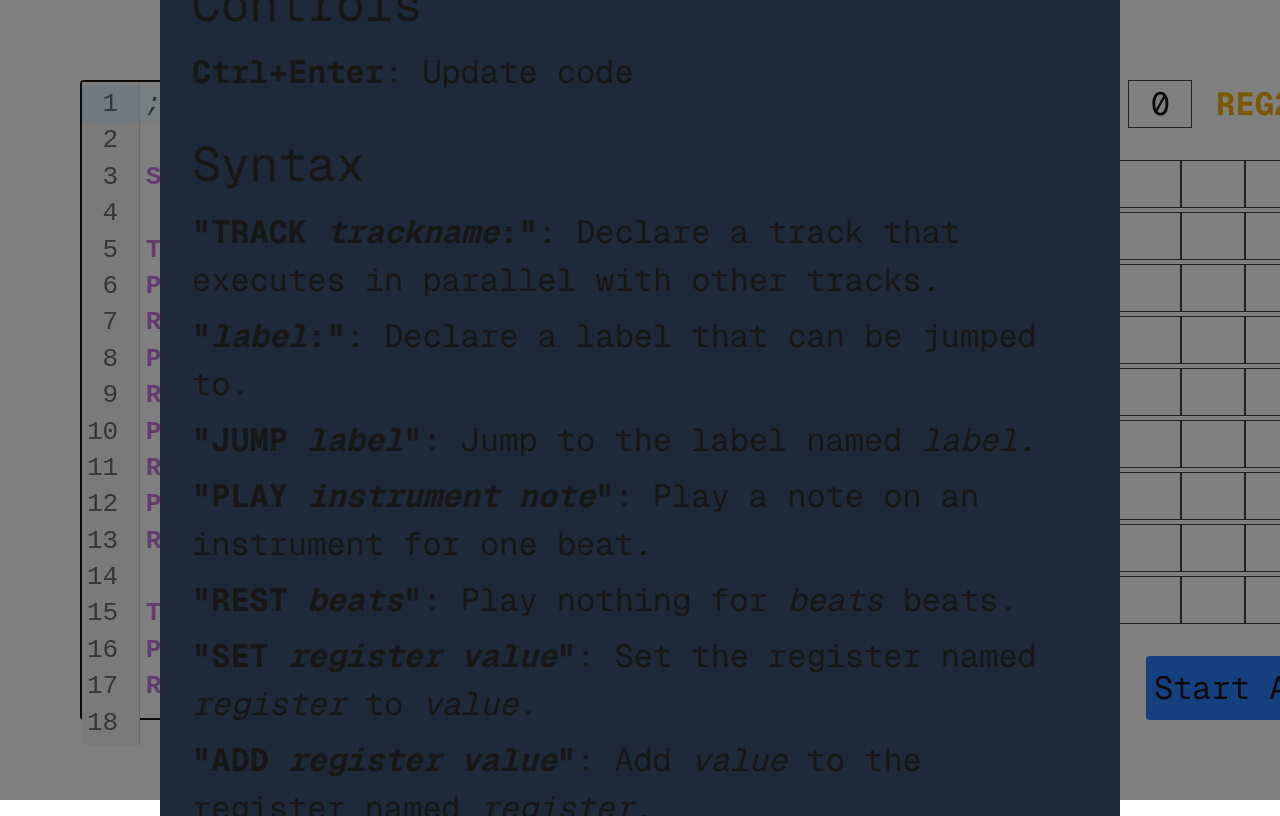
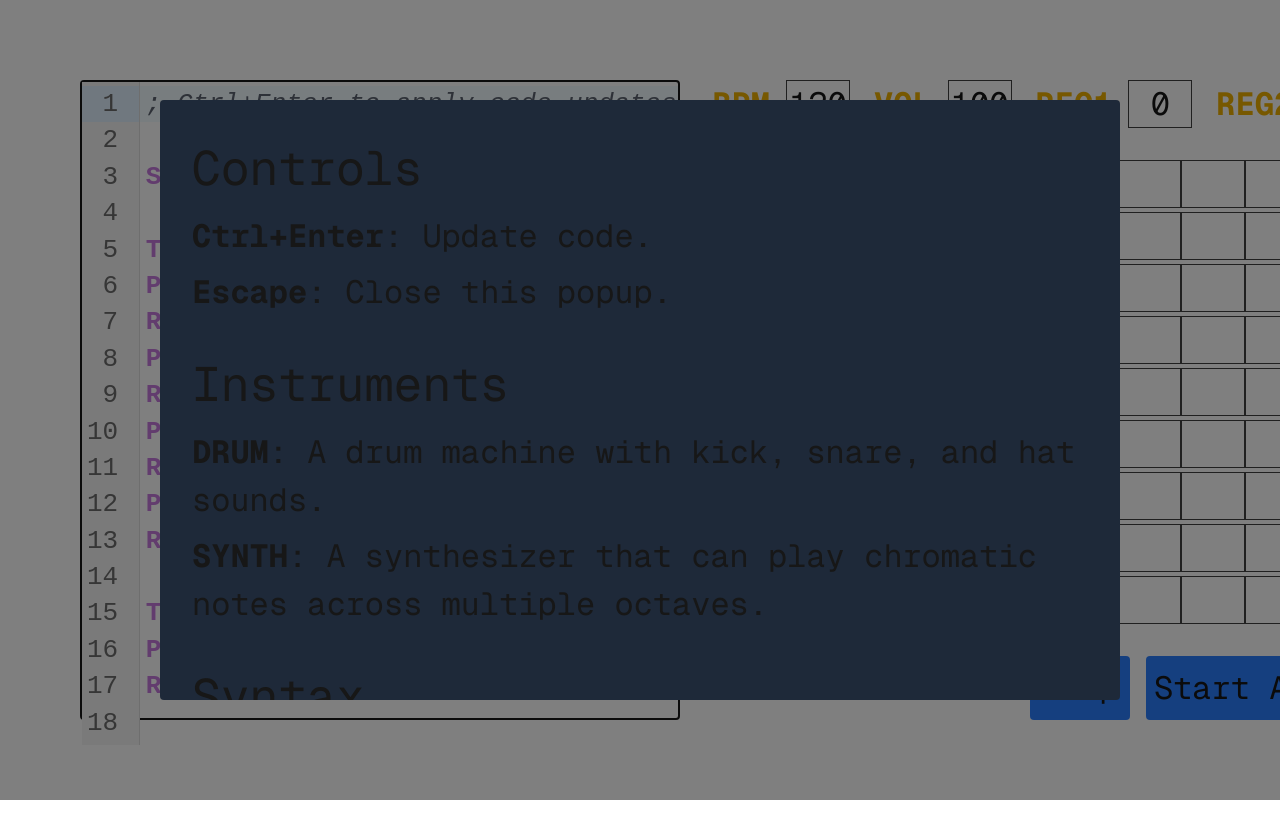
Before and after one commit to sd22404/COMSM0052, a Next.js app in the folder src/: page /COMSM0052/ in a window 1280 px wide. Both pictures are taken after a click on the button "Help". Shown: the top 816 px of the page. Built offline with nearby package versions, Linux system fonts and the light colour scheme.

Commit message:
flesh out help popup

```diff
--- a/src/app/components/help.tsx
+++ b/src/app/components/help.tsx
@@ -1,26 +1,46 @@
-import { useState } from "react";
+import { useEffect, useState } from "react";
 import { createPortal } from "react-dom";
 
 export default function Help() {
 	const [showHelp, setShowHelp] = useState(false);
 
+	useEffect(() => {
+		function onKeyDown(e: KeyboardEvent) {
+			if (e.key === "Escape") {
+				e.preventDefault();
+				setShowHelp(false);
+			}
+		}
+
+		window.addEventListener("keydown", onKeyDown);
+		return () => window.removeEventListener("keydown", onKeyDown);
+	}, []);
+
 	function HelpModal() {
 		return createPortal(
 			<div onClick={() => setShowHelp(false)} className="font-mono fixed inset-0 z-50 bg-black/50 flex items-center justify-center">
-				<div className="bg-gray-800 p-8 rounded w-3/4 flex flex-col gap-8">
+				<div className="bg-gray-800 p-8 rounded max-w-3/4 max-h-3/4 overflow-scroll flex flex-col gap-8" onClick={(e) => e.stopPropagation()}>
 					<div className="flex flex-col gap-2">
 						<h1 className="text-[150%]">Controls</h1>
-						<span><strong>Ctrl+Enter</strong>: Update code</span>
+						<span><strong>Ctrl+Enter</strong>: Update code.</span>
+						<span><strong>Escape</strong>: Close this popup.</span>
+					</div>
+					<div className="flex flex-col gap-2">
+						<h1 className="text-[150%]">Instruments</h1>
+						<span><strong>DRUM</strong>: A drum machine with kick, snare, and hat sounds.</span>
+						<span><strong>SYNTH</strong>: A synthesizer that can play chromatic notes across multiple octaves.</span>
 					</div>
 					<div className="flex flex-col gap-2">
 						<h1 className="text-[150%]">Syntax</h1>
 						<span><strong>"TRACK <em>trackname</em>:"</strong>: Declare a track that executes in parallel with other tracks.</span>
+						<span><strong>"PLAY <em>instrument note</em>"</strong>: Play <em>note</em> on <em>instrument</em> for one beat.</span>
+						<span><strong>"PLAY <em>instrument number</em>"</strong>: Play the note at memory address <em>number</em> on <em>instrument</em>.</span>
+						<span><strong>"REST <em>number</em>"</strong>: Play nothing for <em>number</em> beats.</span>
+						<span><strong>"SET <em>register value</em>"</strong>: Set the register named <em>register</em> to <em>value</em>.</span>
+						<span><strong>"ADD <em>register value</em>"</strong>: Add <em>value</em> to the register named <em>register</em>.</span>
 						<span><strong>"<em>label</em>:"</strong>: Declare a label that can be jumped to.</span>
 						<span><strong>"JUMP <em>label</em>"</strong>: Jump to the label named <em>label</em>.</span>
-						<span><strong>"PLAY <em>instrument note</em>"</strong>: Play a note on an instrument for one beat.</span>
-						<span><strong>"REST <em>beats</em>"</strong>: Play nothing for <em>beats</em> beats.</span>
-						<span><strong>"SET <em>register value</em>"</strong>: Set the register named <em>register</em> to <em>value</em>.</span>
-						<span><strong>"ADD <em>register value</em>"</strong>: Add <em>value</em> to the register named <em>register</em>.</span>
+						<span><strong>"BRZ <em>register</em> <em>label</em>"</strong>: Jump to <em>label</em> if <em>register</em> is zero.</span>
 					</div>
 				</div>
 			</div>,
--- a/src/app/page.tsx
+++ b/src/app/page.tsx
@@ -13,7 +13,6 @@ export default function Home() {
 		<div className="w-screen h-screen py-20 px-20 flex gap-8 font-mono">
 			<div className="w-full h-full flex flex-1 flex-col gap-8">
 				<Editor onCodeChange={setCode} cursors={cursors} />
-				<Help />
 			</div>
 			<div className="w-full h-full flex flex-1 flex-col gap-8">
 				<div className="overflow-auto flex flex-col gap-8 items-end">
@@ -21,6 +20,7 @@ export default function Home() {
 					<Memory memory={memory} onMemoryChange={setMemory} />
 				</div>
 				<span className="flex justify-end gap-4">
+					<Help />
 					<button onClick={running ? halt : run} className={`p-2 min-w-[100px] rounded ${running ? "bg-red-500 hover:bg-red-600" : "bg-blue-500 hover:bg-blue-600"} hover:cursor-pointer`}>
 						{running ? "Stop Audio" : "Start Audio"}
 					</button>
```
